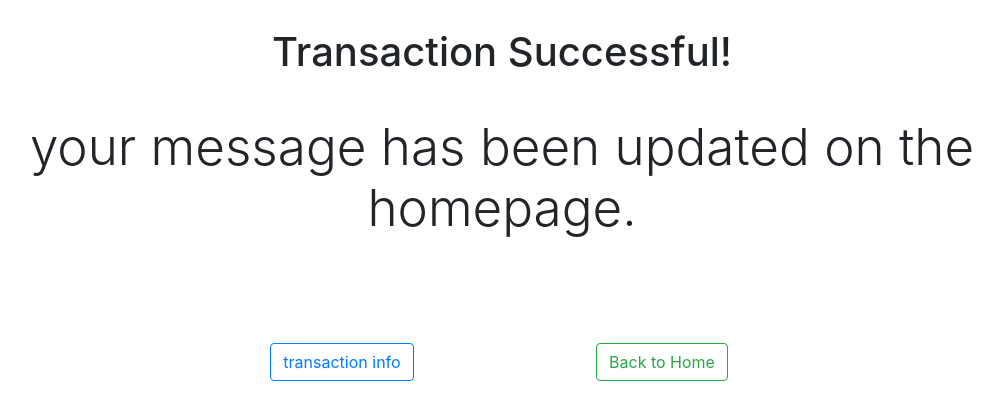
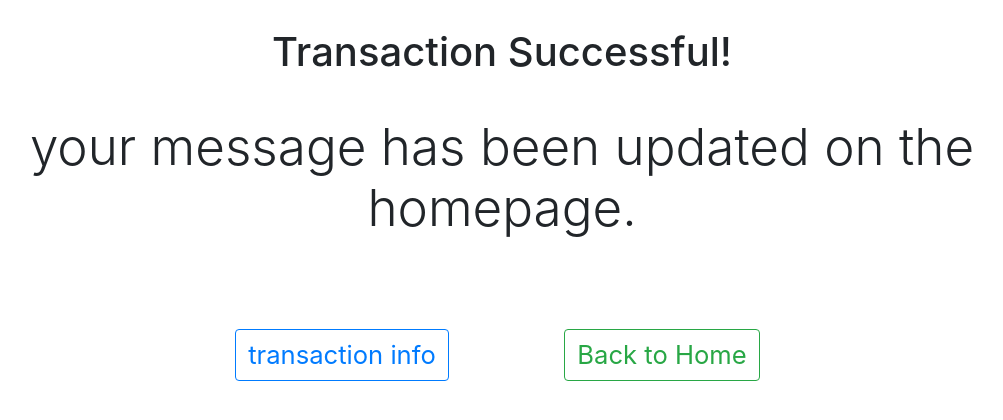
Before and after one commit to elliotaldersonn/showmymessage, a Django app: template paytm/templates/paytm/success.html in a window 1280 px wide. Shown: the part 259-679 px from the top of the page, without its empty margins (138-1141 px from the left). Run offline with Django 3.2, Linux system fonts and the light colour scheme; the template is opened without the code that fills it, so the values that code supplies are empty; some libraries are stand-ins or nearby versions.

Commit message:
template improvements

```diff
--- a/paytm/templates/paytm/success.html
+++ b/paytm/templates/paytm/success.html
@@ -18,9 +18,9 @@
 
 <div style="position:absolute; bottom: 20%;" class="row justify-content-center">
 
-	<div  class="col-3 text-center d-inline-block "><button type="button" class="btn btn-outline-primary waves-effect" data-toggle="modal" data-target="#myModal">transaction info</button></div>
+	<div  class="col-3 text-center d-inline-block "><button type="button" style="font-size:2vw !important;" class="btn btn-outline-primary waves-effect" data-toggle="modal" data-target="#myModal">transaction info</button></div>
 
-	<div  class="col-3 btncc text-center d-inline-block "><a href="{% url 'home' %}" class="btn btn-outline-success waves-effect">Back to Home</a></div>
+	<div  class="col-3 btncc text-center d-inline-block "><a href="{% url 'home' %}" style="font-size:2vw !important;" class="btn btn-outline-success waves-effect">Back to Home</a></div>
 </div>
 
 <div id="myModal" class="modal fade" role="dialog">
@@ -35,7 +35,7 @@
         </button>
       </div>
       <div class="modal-body">
-        <ul style="list-style-type:none;">
+        <ul style="list-style-type:none; margin:5px; padding:5px;">
         	<li><b>Transaction Status :</b> {{ response.RESPMSG }}</li>
         	<li><b>Transaction ID :</b> {{ response.TXNID }}</li>
         	<li><b>Transaction Amount :</b> {{ response.TXNAMOUNT }}</li>
```
